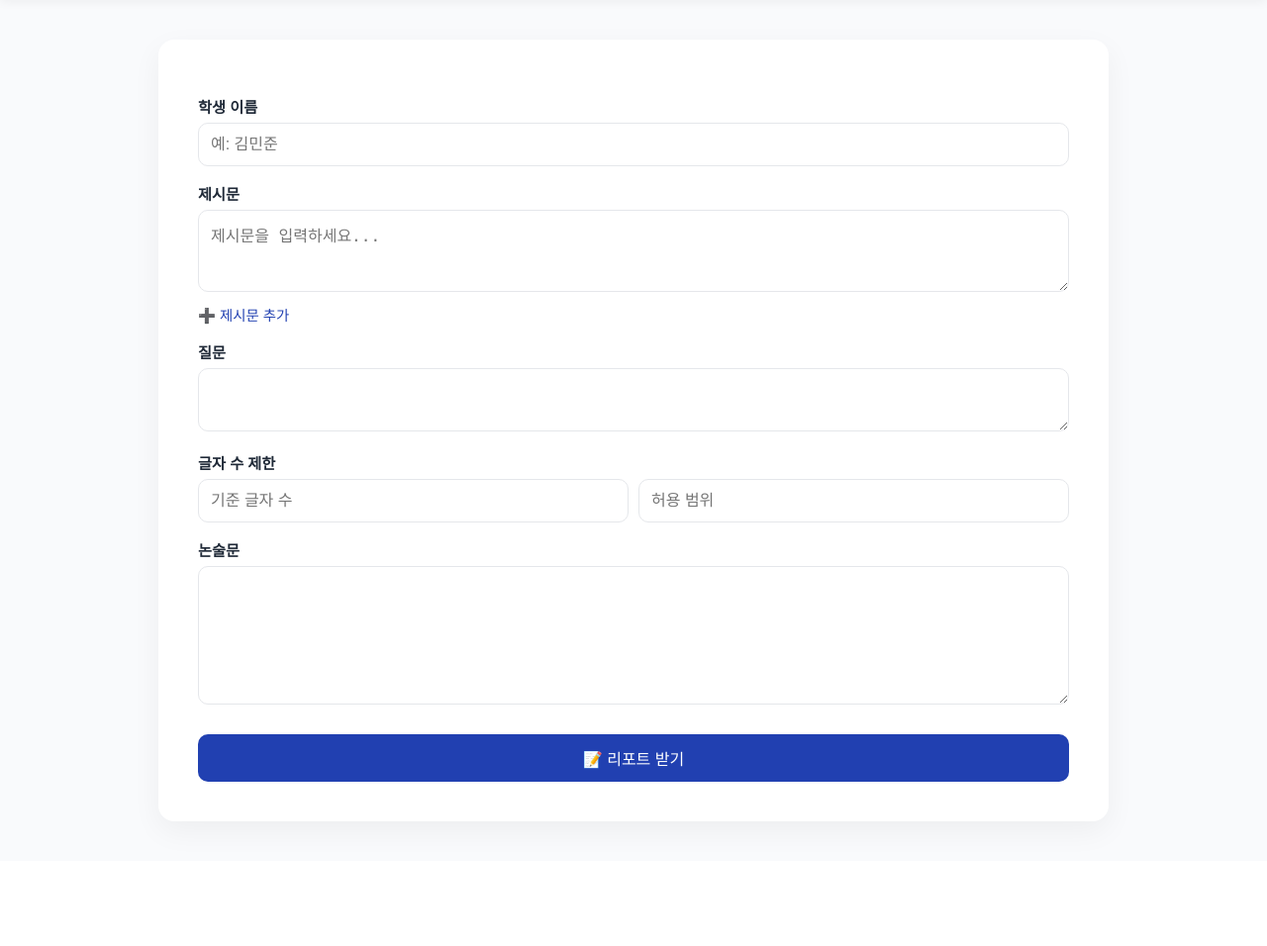
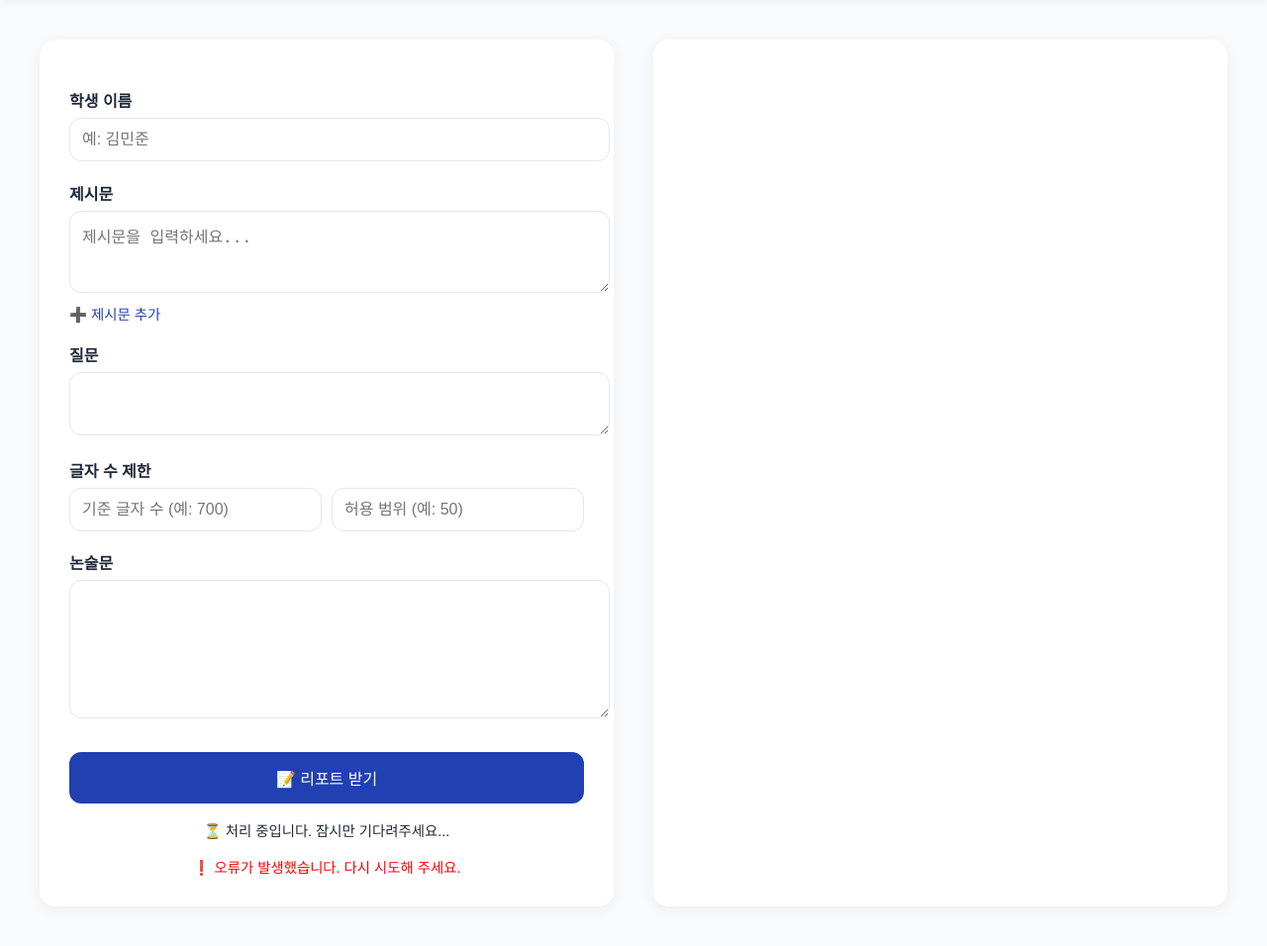
Before and after one commit to cho-huiseong/flask-essay-review, a Flask app: page / in a window 1280 px wide. Shown: the part 107-1063 px from the top of the page at 99% size. Before the commit the page ends 946 px from the top, so only its background shows below. Run offline with Flask 3, Linux system fonts and the light colour scheme; some web fonts are replaced.

Commit message:
💡 가로형 UI + 2단 전환 완성 / 글자 수 경고 제거 / 예시답안 섹션 분리

```diff
--- a/templates/index.html
+++ b/templates/index.html
@@ -1,8 +1,8 @@
 <!DOCTYPE html>
 <html lang="ko">
 <head>
-  <meta charset="UTF-8">
-  <meta name="viewport" content="width=device-width, initial-scale=1.0">
+  <meta charset="UTF-8" />
+  <meta name="viewport" content="width=device-width, initial-scale=1.0" />
   <title>다쓰 리포트</title>
   <script src="https://cdn.jsdelivr.net/npm/chart.js"></script>
   <link href="https://fonts.googleapis.com/css2?family=Pretendard:wght@400;600;700&display=swap" rel="stylesheet">
@@ -11,10 +11,8 @@
       --primary: #2140b1;
       --bg: #f9fafc;
       --card: #ffffff;
-      --highlight: #e9effc;
       --border: #e5e7eb;
     }
-    * { box-sizing: border-box; }
     body {
       margin: 0;
       font-family: 'Pretendard', sans-serif;
@@ -34,56 +32,77 @@
       font-weight: 700;
     }
     .layout {
-      max-width: 960px;
+      display: flex;
+      max-width: 1200px;
       margin: 40px auto;
-      background: var(--card);
+      gap: 40px;
+    }
+    .left, .right {
+      flex: 1;
+      background: white;
+      padding: 30px;
       border-radius: 16px;
-      padding: 40px;
-      box-shadow: 0 10px 30px rgba(0,0,0,0.05);
+      box-shadow: 0 4px 16px rgba(0,0,0,0.05);
     }
     label {
       font-weight: 600;
-      margin-top: 1rem;
+      margin-top: 1.2rem;
       display: block;
-      font-size: 0.95rem;
     }
-    input, textarea {
+    textarea, input {
       width: 100%;
       padding: 12px;
       margin-top: 6px;
-      border-radius: 10px;
+      border-radius: 12px;
       border: 1px solid var(--border);
       font-size: 1rem;
-      background: white;
+      background: #fff;
       resize: vertical;
     }
+    .add-passage {
+      color: var(--primary);
+      font-size: 0.9rem;
+      margin-top: 6px;
+      cursor: pointer;
+    }
     button {
-      margin-top: 20px;
+      margin-top: 24px;
       width: 100%;
-      padding: 12px;
+      padding: 14px;
       background-color: var(--primary);
       color: white;
       font-size: 1rem;
       border: none;
-      border-radius: 10px;
+      border-radius: 12px;
       cursor: pointer;
     }
-    .card {
-      background: var(--card);
-      border-radius: 12px;
-      box-shadow: 0 2px 8px rgba(0,0,0,0.04);
-      padding: 20px;
-      margin-bottom: 16px;
+    #loading, #error {
+      text-align: center;
+      margin-top: 16px;
+      font-size: 0.9rem;
+    }
+    #error { color: red; }
+    #resultCard { margin-top: 32px; }
+    .score-block {
+      margin-bottom: 20px;
+    }
+    .score-block strong {
+      display: block;
+      margin-bottom: 4px;
+      font-weight: 600;
     }
     .chart-wrap {
       margin-top: 30px;
-      background: var(--card);
-      border-radius: 12px;
-      padding: 20px;
     }
-    #loading, #error { display: none; text-align: center; margin-top: 16px; }
-    #loading { color: #555; }
-    #error { color: red; font-weight: bold; }
+    #exampleSection {
+      display: none;
+      max-width: 800px;
+      margin: 40px auto;
+      background: white;
+      padding: 30px;
+      border-radius: 16px;
+      box-shadow: 0 4px 16px rgba(0,0,0,0.05);
+    }
   </style>
 </head>
 <body>
@@ -91,51 +110,54 @@
     <h1>아카데미창 · 다쓰 리포트</h1>
   </header>
 
-  <!-- Step 1: 입력 및 결과 요약 -->
-  <div class="layout" id="step1">
+  <div class="layout" id="mainSection">
+    <!-- 좌측 입력 -->
+    <div class="left">
       <label>학생 이름</label>
-    <input id="studentName" type="text" placeholder="예: 김민준">
+      <input id="studentName" type="text" placeholder="예: 김민준" />
 
       <label>제시문</label>
       <div id="passages">
         <textarea class="passage" rows="3" placeholder="제시문을 입력하세요..."></textarea>
       </div>
-    <div style="margin-top: 8px; font-size: 0.9rem; color: var(--primary); cursor: pointer;" onclick="addPassage()">➕ 제시문 추가</div>
+      <div class="add-passage" onclick="addPassage()">➕ 제시문 추가</div>
 
       <label>질문</label>
       <textarea id="question" rows="2"></textarea>
 
       <label>글자 수 제한</label>
       <div style="display:flex; gap:10px;">
-      <input id="charBase" type="number" placeholder="기준 글자 수">
-      <input id="charRange" type="number" placeholder="허용 범위">
+        <input id="charBase" type="number" placeholder="기준 글자 수 (예: 700)" />
+        <input id="charRange" type="number" placeholder="허용 범위 (예: 50)" />
       </div>
 
       <label>논술문</label>
       <textarea id="essay" rows="6" oninput="updateCharCount()"></textarea>
-    <div id="charCount" style="font-size:0.85rem; color:#555; margin-top:6px;"></div>
+      <div id="charCount" style="margin-top:6px; font-size:0.85rem; color:#555;"></div>
 
       <button onclick="submitEssay()">📝 리포트 받기</button>
       <div id="loading">⏳ 처리 중입니다. 잠시만 기다려주세요...</div>
       <div id="error">❗ 오류가 발생했습니다. 다시 시도해 주세요.</div>
+    </div>
 
-    <div class="card" id="resultCard" style="display:none">
+    <!-- 우측 결과 -->
+    <div class="right">
+      <div id="resultCard" style="display:none">
         <h3>📋 평가 요약</h3>
         <div id="evalSummary"></div>
         <div class="chart-wrap">
           <canvas id="scoreChart"></canvas>
         </div>
-      <button onclick="goToStep2()">예시답안 보기</button>
+        <button onclick="showExample()">예시답안 보기</button>
+      </div>
     </div>
   </div>
 
-  <!-- Step 2: 예시답안 보기 -->
-  <div class="layout" id="step2" style="display:none">
-    <div class="card">
+  <!-- 예시답안 섹션 -->
+  <div id="exampleSection">
     <h3>📝 예시답안</h3>
     <p id="exampleAnswer"></p>
-    </div>
-    <button onclick="goToStep1()">⬅ 돌아가기</button>
+    <button onclick="backToMain()">⬅ 돌아가기</button>
   </div>
 
   <script>
@@ -144,35 +166,23 @@
       wrapper.innerHTML = '<textarea class="passage" rows="3" placeholder="제시문을 입력하세요..."></textarea>';
       document.getElementById("passages").appendChild(wrapper);
     }
+
     function updateCharCount() {
-      const base = parseInt(document.getElementById("charBase").value);
-      const range = parseInt(document.getElementById("charRange").value);
       const text = document.getElementById("essay").value;
-      const count = text.replace(/\s/g, '').length;
-      const display = document.getElementById("charCount");
-      let limitText = `현재 글자 수: ${count}자`;
-      if (!isNaN(base) && !isNaN(range)) {
-        const min = base - range;
-        const max = base + range;
-        if (count < min || count > max) {
-          limitText += ` ❗ ${min}~${max}자 범위를 벗어났어요`;
-          display.style.color = 'red';
-        } else {
-          display.style.color = '#2140b1';
+      const count = text.replace(/\\s/g, '').length;
+      document.getElementById("charCount").textContent = `현재 글자 수: ${count}자`;
     }
-      } else {
-        display.style.color = '#555';
+
+    function showExample() {
+      document.getElementById("mainSection").style.display = "none";
+      document.getElementById("exampleSection").style.display = "block";
     }
-      display.textContent = limitText;
+
+    function backToMain() {
+      document.getElementById("exampleSection").style.display = "none";
+      document.getElementById("mainSection").style.display = "flex";
     }
-    function goToStep2() {
-      document.getElementById("step1").style.display = "none";
-      document.getElementById("step2").style.display = "block";
-    }
-    function goToStep1() {
-      document.getElementById("step2").style.display = "none";
-      document.getElementById("step1").style.display = "block";
-    }
+
     async function submitEssay() {
       document.getElementById("resultCard").style.display = "none";
       document.getElementById("loading").style.display = "block";
@@ -196,6 +206,7 @@
           headers: { "Content-Type": "application/json" },
           body: JSON.stringify({ passages, question, essay, charBase, charRange })
         });
+
         const result = await res.json();
         if (result.error) throw new Error(result.error);
 
@@ -205,11 +216,9 @@
 
         const labels = ['논리력','독해력','구성력','표현력'];
         const summary = labels.map((label, i) =>
-          `<div style='margin-bottom:14px'><strong>${label} (${scores[i]}점)</strong><br>${reasons[label]}</div>`).join('');
-
+          `<div class='score-block'><strong>${label} (${scores[i]}점)</strong>${reasons[label]}</div>`).join('');
         document.getElementById("evalSummary").innerHTML = summary;
         document.getElementById("exampleAnswer").textContent = example;
-        document.getElementById("resultCard").style.display = "block";
 
         const ctx = document.getElementById("scoreChart").getContext("2d");
         new Chart(ctx, {
@@ -225,9 +234,12 @@
           },
           options: { scales: { y: { beginAtZero: true, max: 10 } } }
         });
+
+        document.getElementById("resultCard").style.display = "block";
+
       } catch (err) {
+        console.error(err);
         document.getElementById("error").style.display = "block";
-        console.error(err);
       } finally {
         document.getElementById("loading").style.display = "none";
       }
```
Lines whose indentation alone changed are shown as unchanged.
